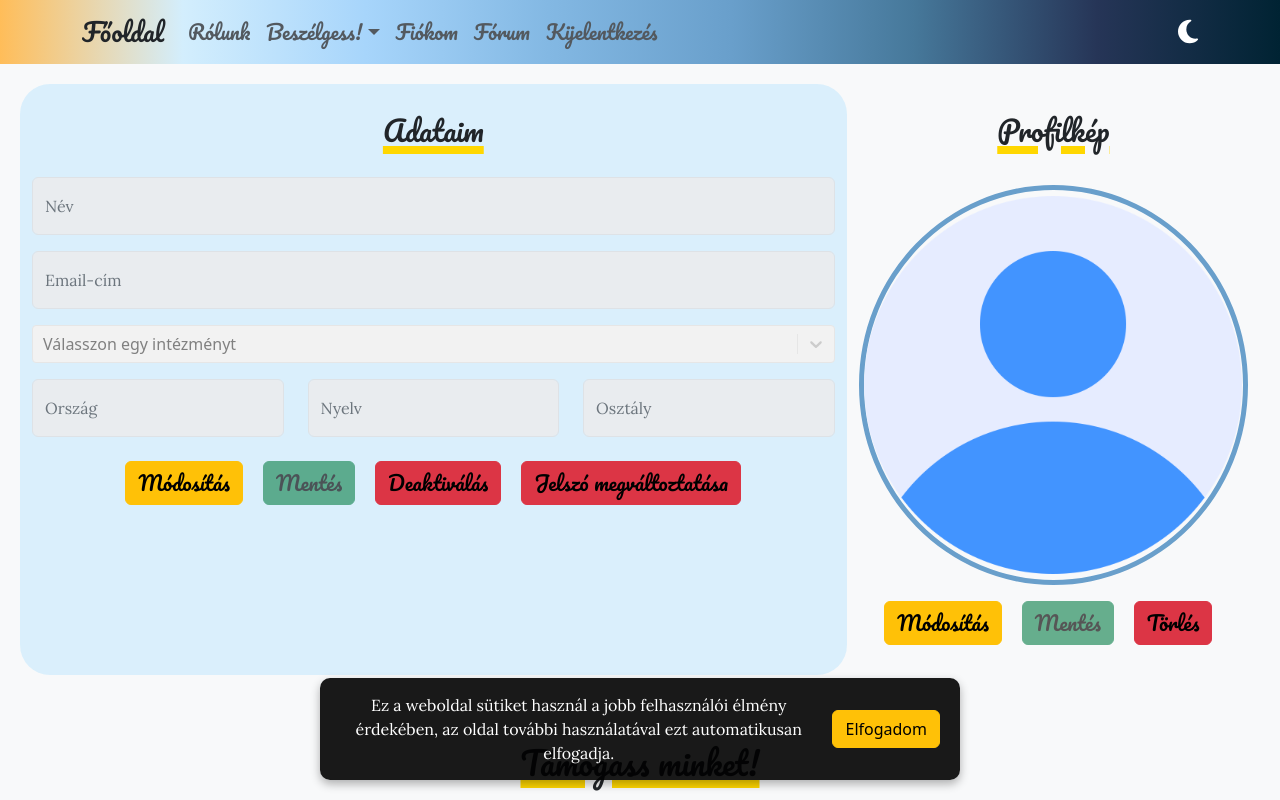
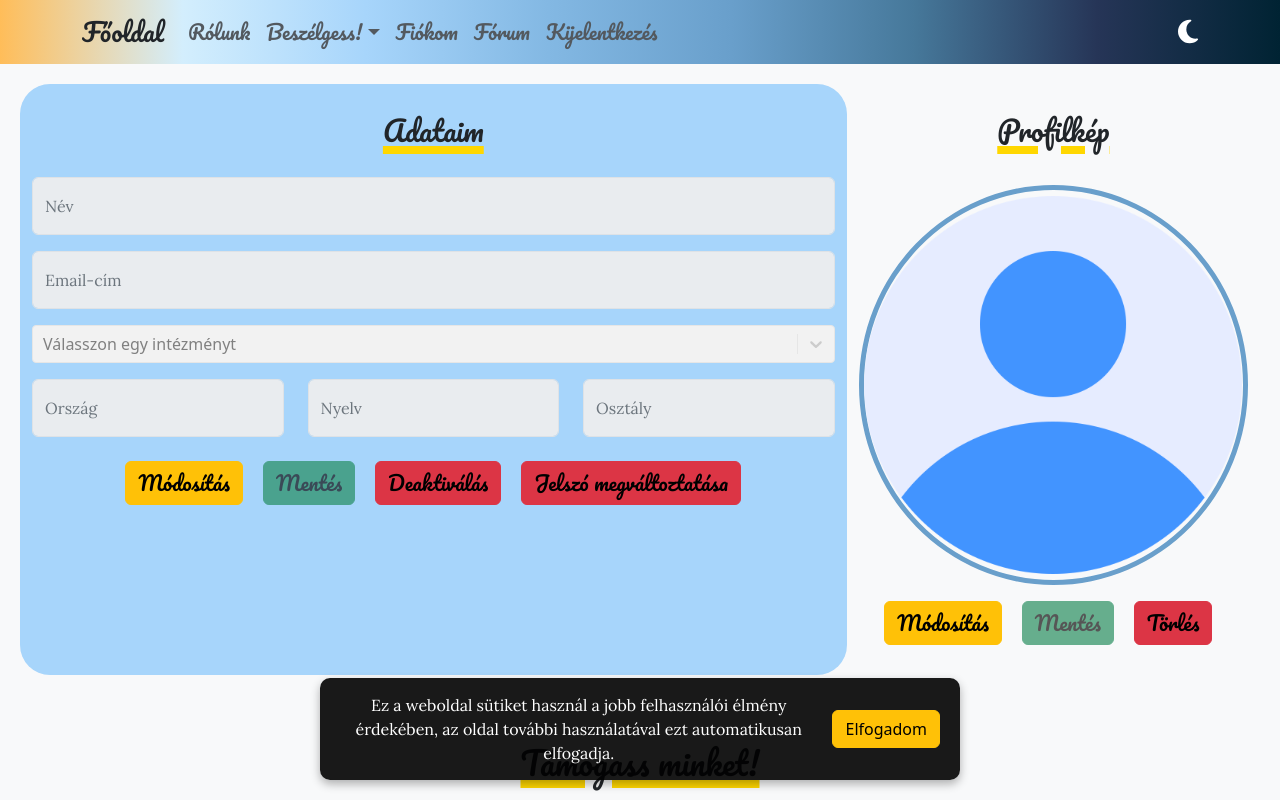
Before and after one commit to mcitomi/minerva, a React (Create React App) app in the folder frontend/: page /my-profile in a window 1280 px wide. Shown: the top 800 px of the page. Built offline with nearby package versions, Linux system fonts and the light colour scheme; no server answers; sample sign-in values are in the browser's storage.

Commit message:
color changes, fixes

```diff
--- a/frontend/src/components/LoggedNavbar.jsx
+++ b/frontend/src/components/LoggedNavbar.jsx
@@ -58,7 +58,7 @@ export default ({ toggleMode, isDarkMode, handleLogout }) => {
                         </NavDropdown>
                         <Nav.Link as={Link} to="/my-profile" className="link" style={{fontSize: "20px"}} onClick={handleLinkClick}>Fiókom</Nav.Link>
                         <Nav.Link as={Link} to="/forum" className="link" style={{fontSize: "20px"}} onClick={handleLinkClick}>Fórum</Nav.Link>
-                        <Nav.Link as={Link} to="/" className="link" style={{fontSize: "20px"}} onClick={handleLogout}>Kijelentkezés</Nav.Link>
+                        <Nav.Link as={Link} to="/" className="link" style={{fontSize: "20px"}} onClick={handleLogout} id="logout">Kijelentkezés</Nav.Link>
                     </Nav>
                 </Navbar.Collapse>
                 <Image
--- a/frontend/src/pages/MyProfile.jsx
+++ b/frontend/src/pages/MyProfile.jsx
@@ -320,7 +320,7 @@ export default ({ handleLogout, isLogged }) => {
             {showDeactivateModal && <DeactivateModalAlert />}
             {showPasschangeModal && <PasschangeModalAlert/>}
             <Row style={{padding: 20}}>
-                <Col sx={12} md={8} style={{ backgroundColor: "#d3eefdc7", paddingTop: 30, paddingBottom: 30, color: "#212529", borderRadius:"30px"}}>
+                <Col sx={12} md={8} style={{ backgroundColor: "#d3eefdc7", paddingTop: 30, paddingBottom: 30, color: "#212529", borderRadius:"30px", backgroundColor: "#a7d5fb"}}>
                     <h3 style={{ marginBottom: 30 }}>Adataim</h3>
                     <Form style={{borderRadius:"30px"}}>
                         <FloatingLabel controlId="floatingInput" label="Név" className="mb-3 floating-label">
--- a/frontend/src/styles/nav.css
+++ b/frontend/src/styles/nav.css
@@ -1,5 +1,9 @@
 Nav {
     background: linear-gradient(to right, #ffbd59, #d3eefd, #a7d5fb, #83b8e3, #699fcb, #46789a, #263557, #002333);
+}
+
+#logout:hover {
+    color: red !important;
 }
 
 .navbar .mainLink {
```
